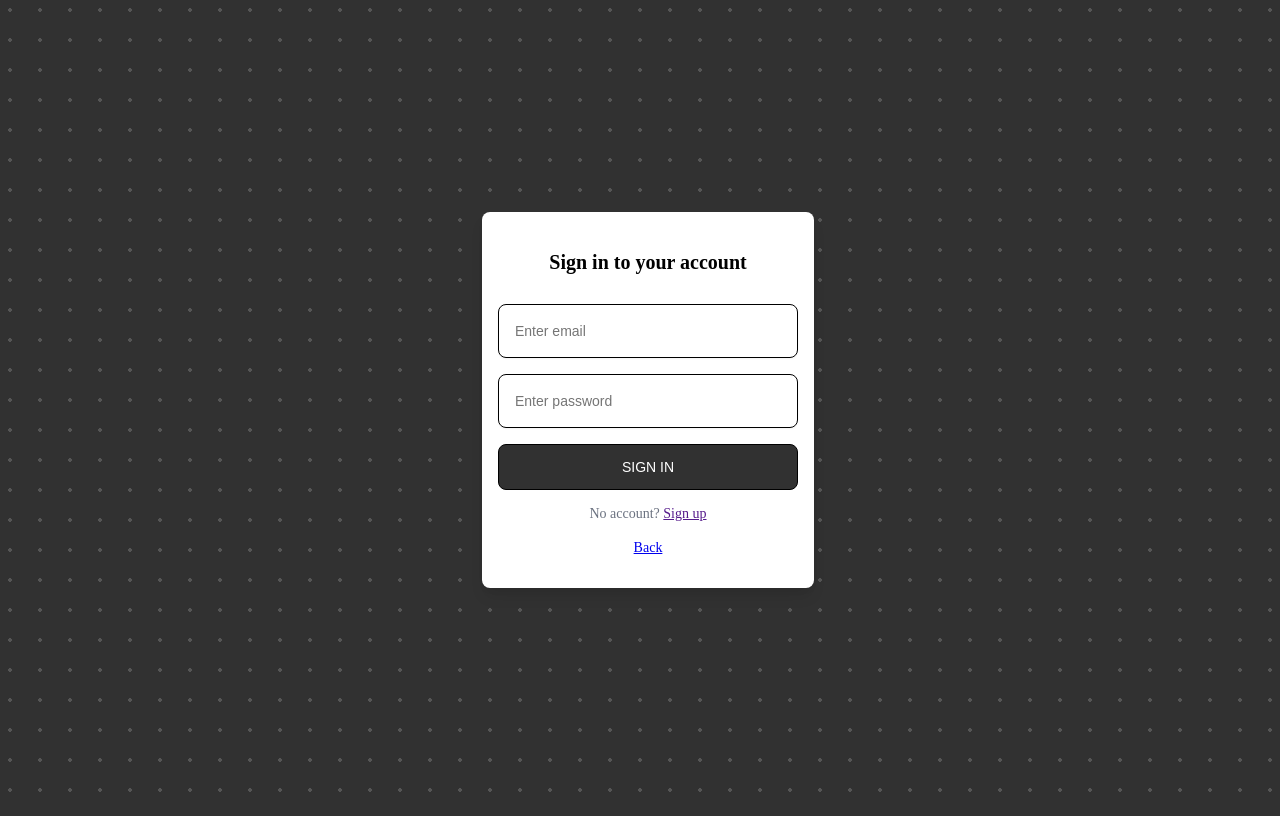
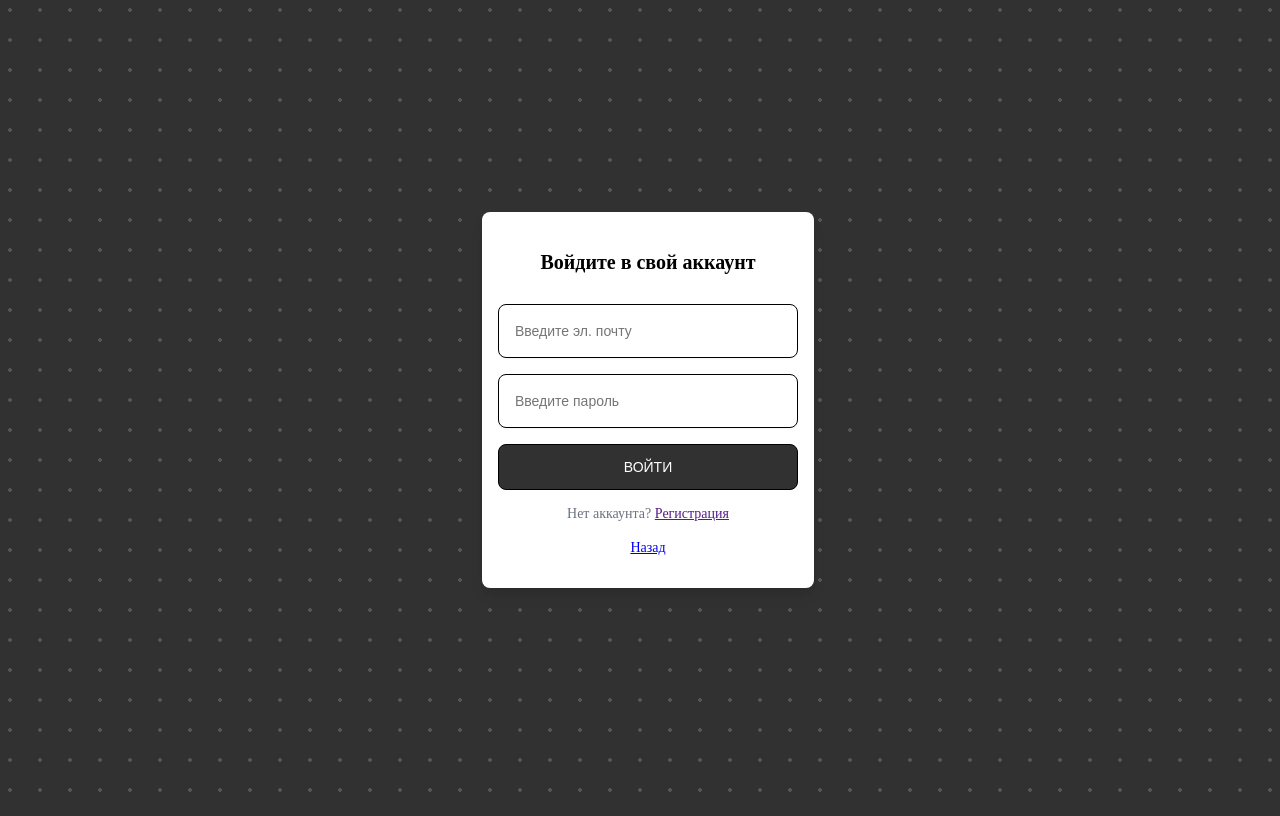
Before and after one commit to DeLucio777/Sushi, a plain HTML site: page Pages/register.html in a window 1280 px wide. Drawn offline with Linux system fonts and the light colour scheme.

Commit message:
Localization in register

```diff
--- a/Pages/register.html
+++ b/Pages/register.html
@@ -1,31 +1,31 @@
 <html>
     <head>
-        <title>Sushi</title>
+        <title>регистрация на главного по суши</title>
         <!-- <link rel="stylesheet" href="/Styles/index.css"> -->
         <link rel="stylesheet" href="../Styles/regstyle.css">
 
     </head>
     <body class="container">
 <form class="form">
-    <p class="form-title">Sign in to your account</p>
+    <p class="form-title">Войдите в свой аккаунт</p>
      <div class="input-container">
-       <input type="email" placeholder="Enter email">
+       <input type="Эл. почта" placeholder="Введите эл. почту">
        <span>
        </span>
    </div>
    <div class="input-container">
-       <input type="password" placeholder="Enter password">
+       <input type="password" placeholder="Введите пароль">
      </div>
       <button type="submit" class="submit">
-     Sign in
+     Войти
    </button>
 
    <p class="signup-link">
-     No account?
-     <a href="">Sign up</a>
+     Нет аккаунта?
+     <a href="">Регистрация</a>
    </p>
    <p class = "back-link">
-    <a href="../Pages/main.html">Back</a>
+    <a href="../Pages/main.html">Назад</a>
    </p>
 </form>
 
```
Also changed, not shown: Pages/main.html (+1 -1 lines).
